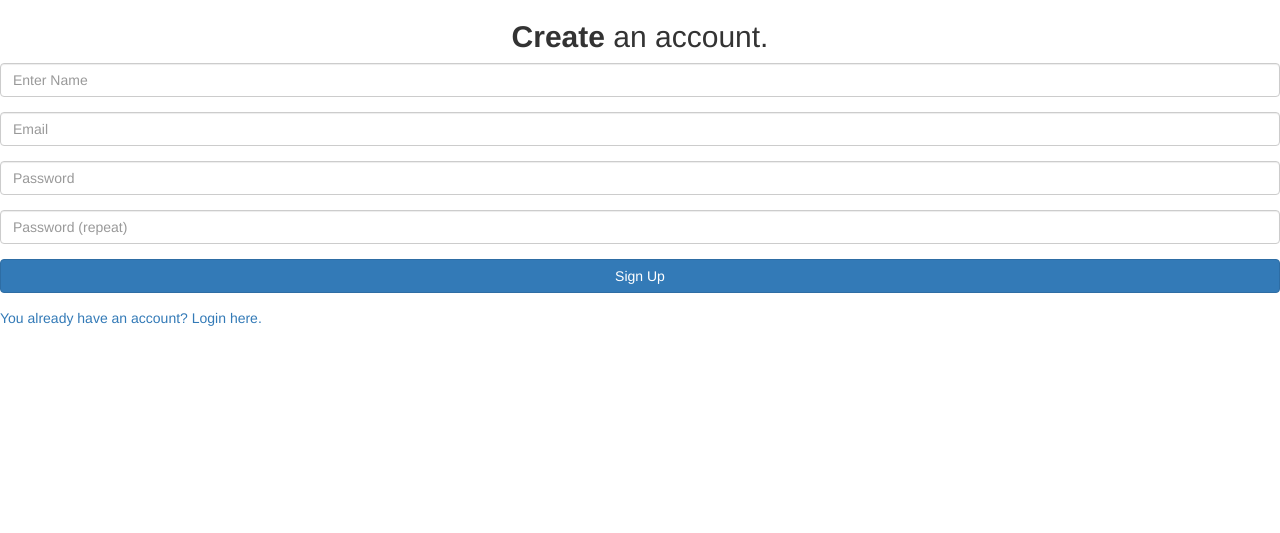
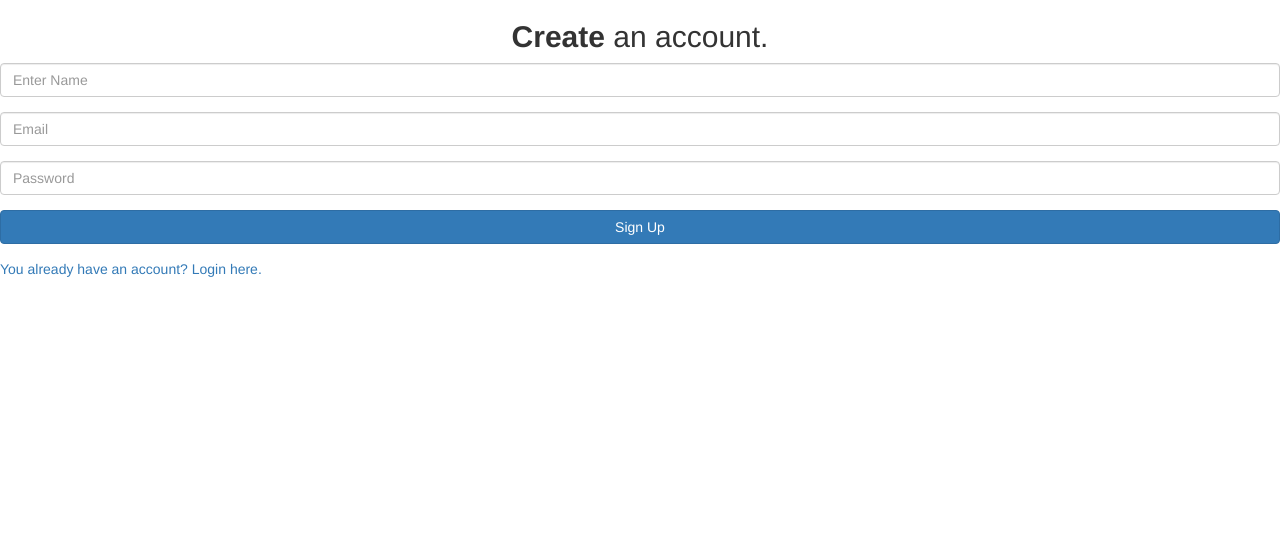
Before and after one commit to Megaman21/project_cloud, a Django app: page /signup in a window 1280 px wide. Shown: the part 75-608 px from the top of the page. Run offline with Django 3.2, Linux system fonts and the light colour scheme; some libraries are stand-ins or nearby versions; grey boxes are pictures that could not be loaded.

Commit message:
server deploys

```diff
--- a/templates/signup.html
+++ b/templates/signup.html
@@ -56,9 +56,9 @@
                 <div class="form-group">
                     <input class="form-control" type="password" id="{{ forms.password.id_for_label }}" name="{{ forms.password.name }}" placeholder="Password">
                 </div>
-                <div class="form-group">
-                    <input class="form-control" type="password" name="password-repeat" placeholder="Password (repeat)">
-                </div>
+{#                <div class="form-group">#}
+{#                    <input class="form-control" type="password" name="password-repeat" placeholder="Password (repeat)">#}
+{#                </div>#}
                 <div class="form-group">
                     <button class="btn btn-primary btn-block" type="submit">Sign Up</button>
                 </div><a href="#" class="already">You already have an account? Login here.</a></form>
```
